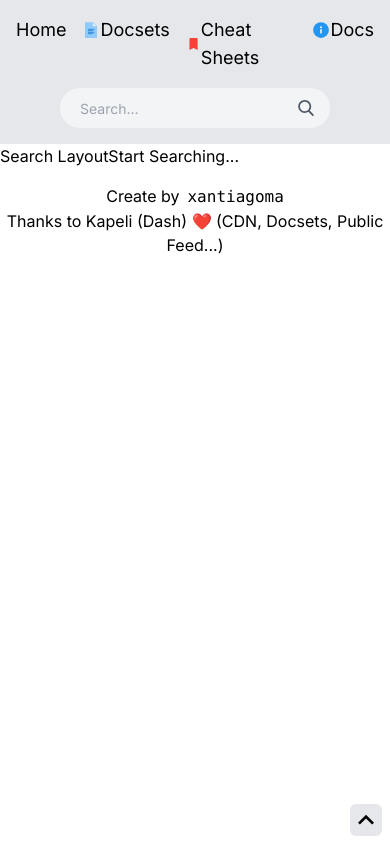
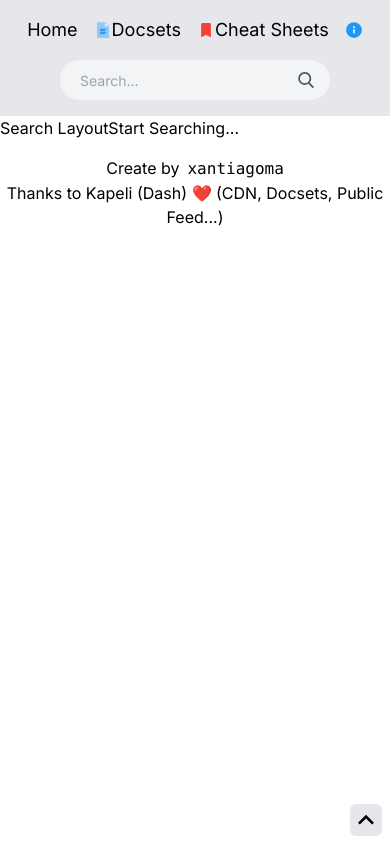
Before and after one commit to xantiagoma/zealusercontributions, a Next.js app: page /search in a window 390 px wide. Built offline with nearby package versions, Linux system fonts and the light colour scheme.

Commit message:
Menu space on mobile

```diff
--- a/components/Navbar.tsx
+++ b/components/Navbar.tsx
@@ -6,7 +6,7 @@ export default function Navbar({ isHome = false }: { isHome?: boolean }) {
   return (
     <nav className="flex bg-gray-200 sm:sticky sm:top-0 shadow-xs z-10">
       <div className="flex flex-col sm:flex-row container mx-auto px-4">
-        <ul className="flex justify-center py-4">
+        <ul className="flex justify-center py-4 items-center">
           <li>
             <Link
               className="flex text-lg mr-4 hover:text-blue-700 items-center"
@@ -41,7 +41,7 @@ export default function Navbar({ isHome = false }: { isHome?: boolean }) {
                   href="/docs"
                 >
                   <FcInfo />
-                  Docs
+                  <span className="hidden sm:inline">Docs</span>
                 </Link>
               </li>
             </>
```
